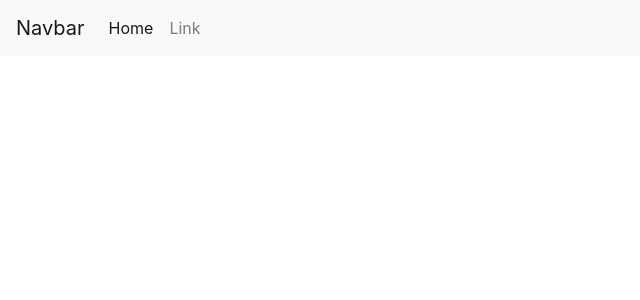
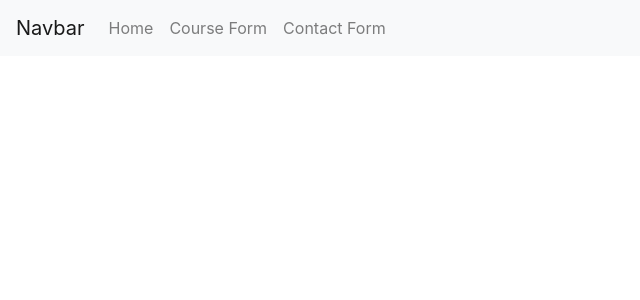
Before and after one commit to pras75299/Angular-Form-Practice, an Angular app: page / in a window 1280 px wide. Shown: the top 300 px of the page, without its empty margins (0-640 px from the left). Built offline with nearby package versions, Linux system fonts and the light colour scheme.

Commit message:
added navigation routing to navigation component html

```diff
--- a/src/app/navbar/navbar.component.html
+++ b/src/app/navbar/navbar.component.html
@@ -6,13 +6,15 @@
 
   <div class="collapse navbar-collapse justify-content-end text-right" id="navbarSupportedContent">
     <ul class="navbar-nav mr-auto">
-      <li class="nav-item active">
-        <a class="nav-link" href="#">Home <span class="sr-only">(current)</span></a>
+      <li routerLinkActive="nav-item active">
+        <a class="nav-link" routerLink="/home">Home </a>
       </li>
-      <li class="nav-item">
-        <a class="nav-link" href="#">Link</a>
+      <li routerLinkActive="nav-item active">
+        <a class="nav-link" routerLink="/course-form">Course Form</a>
       </li>
-
+      <li routerLinkActive="nav-item active">
+        <a class="nav-link" routerLink="/contact-form">Contact Form</a>
+      </li>
     </ul>
 
   </div>
```
